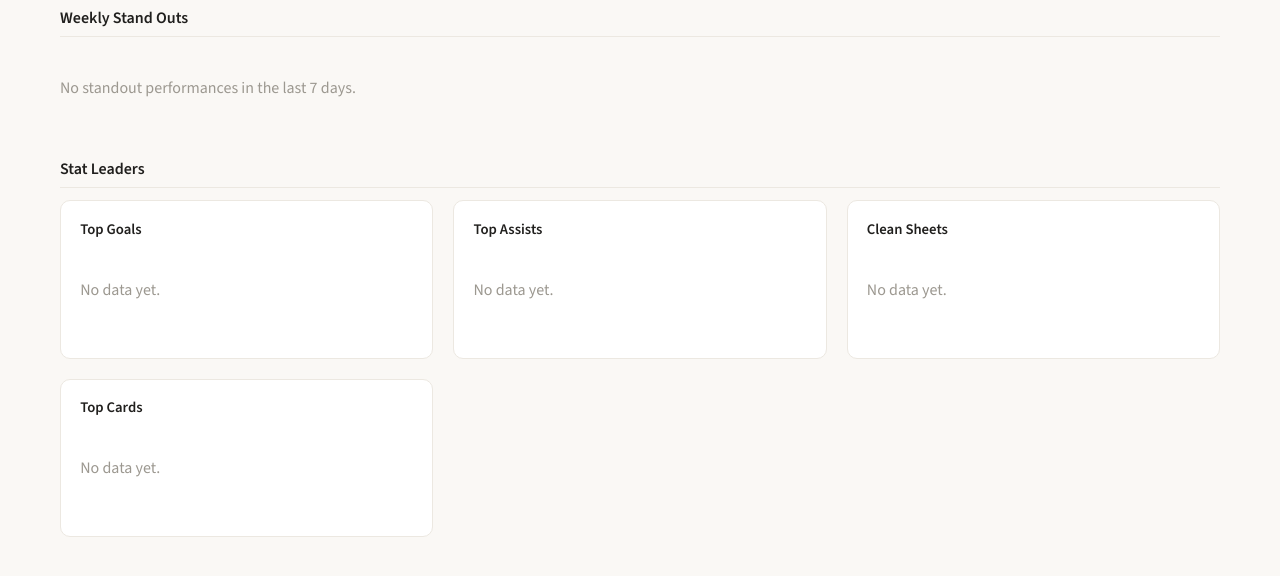
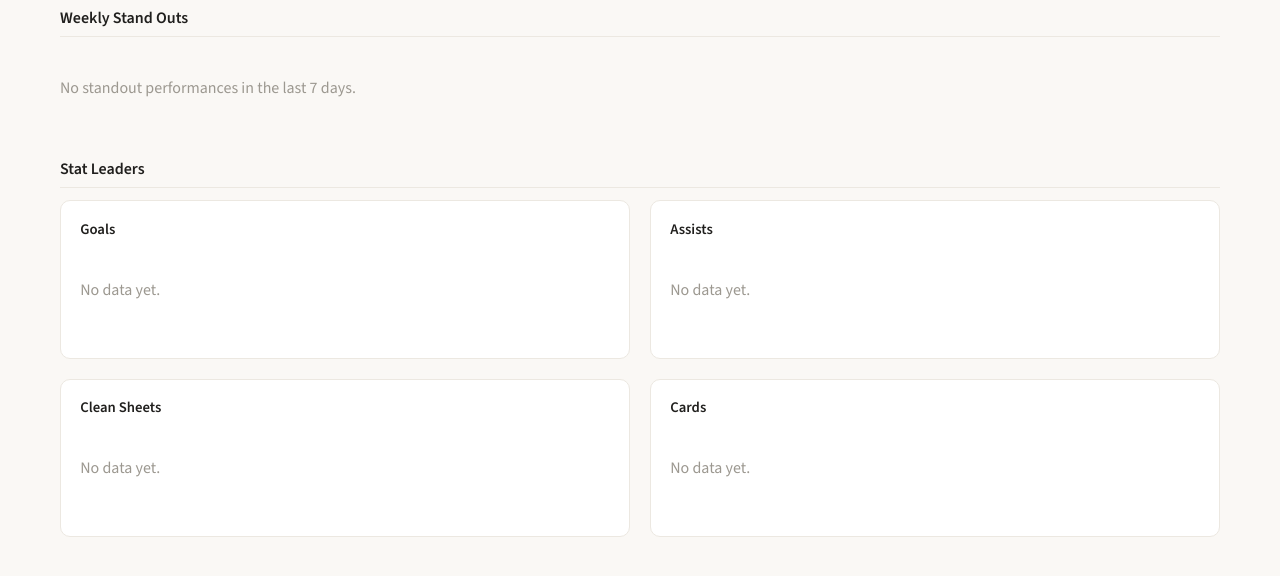
Before and after one commit to Samichex/soccer-tracker, a FastAPI app: page /stats in a window 1280 px wide. Shown: the part 179-755 px from the top of the page. Run offline with FastAPI, Linux system fonts and the light colour scheme; data comes from the database, SQL or seed files in the repository; data that the repository does not hold is empty.

Commit message:
Simplify Stat Leaders headers and fix desktop grid to 2x2
Drop the redundant "Top" prefix from the Goals, Assists, and Cards
headers, and lock the leaders grid to two columns on desktop so
Cards no longer sits alone on its own row.

Co-Authored-By: Claude Sonnet 5 <noreply@anthropic.com>

```diff
--- a/app/static/style.css
+++ b/app/static/style.css
@@ -859,12 +859,16 @@ td.num, th.num { text-align: right; white-space: nowrap; }
 table.leaders { table-layout: fixed; }
 table.leaders td, table.leaders th { overflow: hidden; text-overflow: ellipsis; white-space: nowrap; }
 
-.leaders-grid { display: grid; grid-template-columns: repeat(auto-fit, minmax(360px, 1fr)); gap: 1.25rem; align-items: start; }
+.leaders-grid { display: grid; grid-template-columns: repeat(2, 1fr); gap: 1.25rem; align-items: start; }
 .leaders-grid .boxscore-card { margin-bottom: 0; }
 .leaders-grid table.leaders th:nth-child(1), .leaders-grid table.leaders td:nth-child(1) { width: 6%; }
 .leaders-grid table.leaders th:nth-child(2), .leaders-grid table.leaders td:nth-child(2) { width: 34%; }
 .leaders-grid table.leaders th:nth-child(3), .leaders-grid table.leaders td:nth-child(3) { width: 44%; }
 .leaders-grid table.leaders th:nth-child(4), .leaders-grid table.leaders td:nth-child(4) { width: 16%; white-space: normal; }
+
+@media (max-width: 700px) {
+    .leaders-grid { grid-template-columns: 1fr; }
+}
 
 .boxscore-card:not(.expanded) tr.extra-row,
 .toggle-section:not(.expanded) .card-row.extra-row { display: none; }
--- a/app/templates/stats.html
+++ b/app/templates/stats.html
@@ -45,7 +45,7 @@
 
     <div class="leaders-grid">
         <div class="boxscore-card">
-            <h3>Top Goals</h3>
+            <h3>Goals</h3>
             {% if not goals_leaders %}
             <p class="empty">No data yet.</p>
             {% else %}
@@ -74,7 +74,7 @@
         </div>
 
         <div class="boxscore-card">
-            <h3>Top Assists</h3>
+            <h3>Assists</h3>
             {% if not assists_leaders %}
             <p class="empty">No data yet.</p>
             {% else %}
@@ -132,7 +132,7 @@
         </div>
 
         <div class="boxscore-card">
-            <h3>Top Cards</h3>
+            <h3>Cards</h3>
             {% if not card_leaders %}
             <p class="empty">No data yet.</p>
             {% else %}
```
